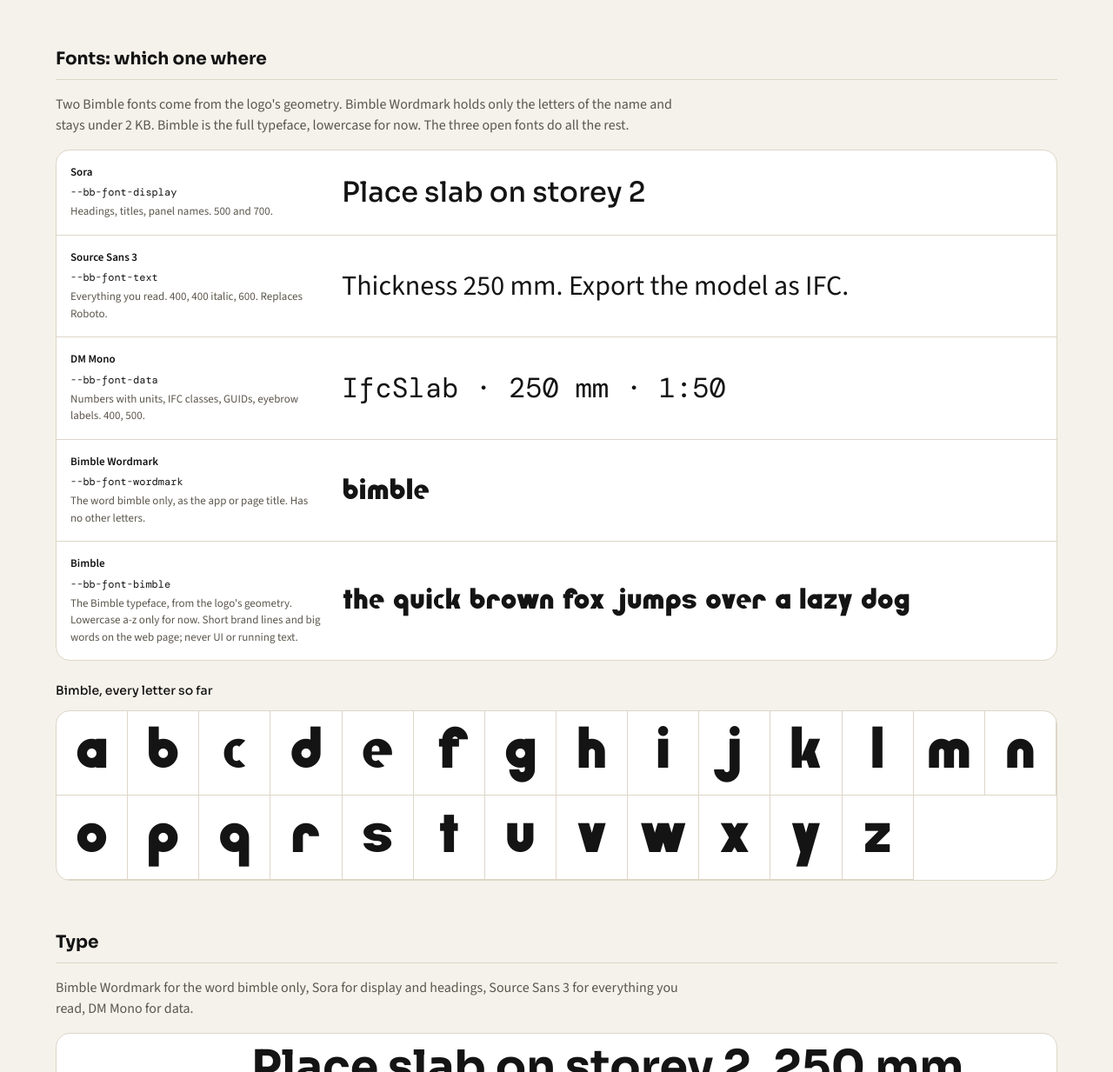
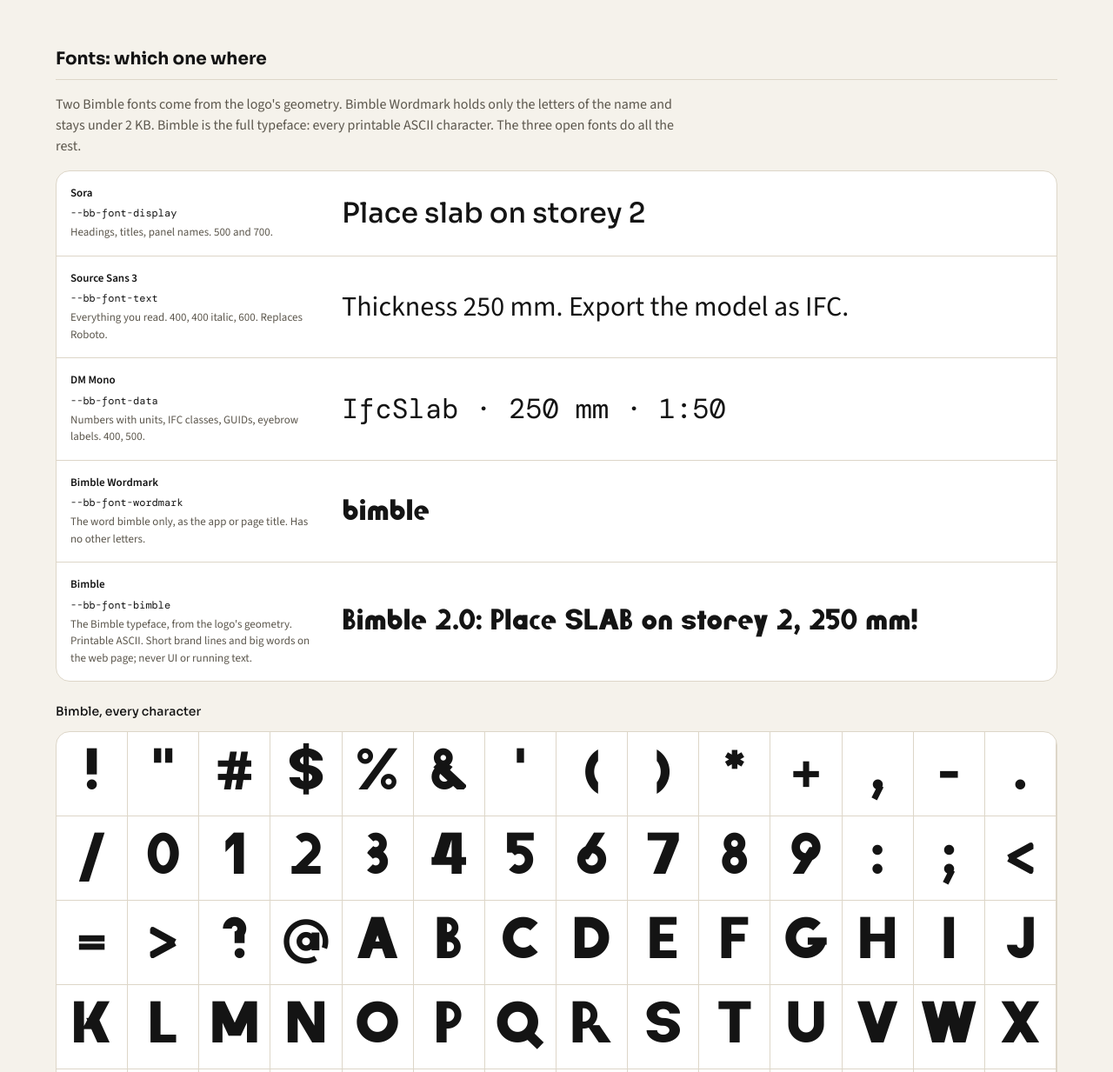
Before and after one commit to guilbep/bimble-design-skill, a plain HTML site: page index.html in a window 1280 px wide. Shown: the part 857-2090 px from the top of the page at 87% size. Drawn offline with Linux system fonts and the light colour scheme.

Commit message:
Deploying to gh-pages from @ guilbep/bimble-design-skill@a682ffc5ebbe882866ba0e4af37065b599efda1f 🚀

```diff
--- a/index.html
+++ b/index.html
@@ -103,7 +103,7 @@
     </section>
     <section class="cat-section" id="fonts">
       <h2>Fonts: which one where</h2>
-      <p class="cat-note">Two Bimble fonts come from the logo's geometry. Bimble Wordmark holds only the letters of the name and stays under 2 KB. Bimble is the full typeface, lowercase for now. The three open fonts do all the rest.</p>
+      <p class="cat-note">Two Bimble fonts come from the logo's geometry. Bimble Wordmark holds only the letters of the name and stays under 2 KB. Bimble is the full typeface: every printable ASCII character. The three open fonts do all the rest.</p>
       <div class="cat-fonts">
         <div class="cat-font">
           <div class="cat-font__meta"><strong>Sora</strong><code>--bb-font-display</code><span class="cat-quiet">Headings, titles, panel names. 500 and 700.</span></div>
@@ -122,12 +122,12 @@
           <div class="cat-font__sample" style="font-family:'Bimble Wordmark', Sora, sans-serif">bimble</div>
         </div>
         <div class="cat-font">
-          <div class="cat-font__meta"><strong>Bimble</strong><code>--bb-font-bimble</code><span class="cat-quiet">The Bimble typeface, from the logo's geometry. Lowercase a-z only for now. Short brand lines and big words on the web page; never UI or running text.</span></div>
-          <div class="cat-font__sample" style="font-family:Bimble, Sora, sans-serif">the quick brown fox jumps over a lazy dog</div>
+          <div class="cat-font__meta"><strong>Bimble</strong><code>--bb-font-bimble</code><span class="cat-quiet">The Bimble typeface, from the logo's geometry. Printable ASCII. Short brand lines and big words on the web page; never UI or running text.</span></div>
+          <div class="cat-font__sample" style="font-family:Bimble, Sora, sans-serif">Bimble 2.0: Place SLAB on storey 2, 250 mm!</div>
         </div>
       </div>
-      <h3>Bimble, every letter so far</h3>
-      <div class="cat-glyphs"><span>a</span><span>b</span><span>c</span><span>d</span><span>e</span><span>f</span><span>g</span><span>h</span><span>i</span><span>j</span><span>k</span><span>l</span><span>m</span><span>n</span><span>o</span><span>p</span><span>q</span><span>r</span><span>s</span><span>t</span><span>u</span><span>v</span><span>w</span><span>x</span><span>y</span><span>z</span></div>
+      <h3>Bimble, every character</h3>
+      <div class="cat-glyphs"><span>!</span><span>&quot;</span><span>#</span><span>$</span><span>%</span><span>&amp;</span><span>'</span><span>(</span><span>)</span><span>*</span><span>+</span><span>,</span><span>-</span><span>.</span><span>/</span><span>0</span><span>1</span><span>2</span><span>3</span><span>4</span><span>5</span><span>6</span><span>7</span><span>8</span><span>9</span><span>:</span><span>;</span><span>&lt;</span><span>=</span><span>&gt;</span><span>?</span><span>@</span><span>A</span><span>B</span><span>C</span><span>D</span><span>E</span><span>F</span><span>G</span><span>H</span><span>I</span><span>J</span><span>K</span><span>L</span><span>M</span><span>N</span><span>O</span><span>P</span><span>Q</span><span>R</span><span>S</span><span>T</span><span>U</span><span>V</span><span>W</span><span>X</span><span>Y</span><span>Z</span><span>[</span><span>\</span><span>]</span><span>^</span><span>_</span><span>`</span><span>a</span><span>b</span><span>c</span><span>d</span><span>e</span><span>f</span><span>g</span><span>h</span><span>i</span><span>j</span><span>k</span><span>l</span><span>m</span><span>n</span><span>o</span><span>p</span><span>q</span><span>r</span><span>s</span><span>t</span><span>u</span><span>v</span><span>w</span><span>x</span><span>y</span><span>z</span><span>{</span><span>|</span><span>}</span><span>~</span></div>
     </section>
     <section class="cat-section" id="type">
       <h2>Type</h2>
--- a/skills/bimble-design/fonts/fonts.css
+++ b/skills/bimble-design/fonts/fonts.css
@@ -137,7 +137,7 @@
   src: url('./bimble-wordmark.woff2') format('woff2'), url('./bimble-wordmark.ttf') format('truetype');
 }
 
-/* Bimble: the full typeface from the same geometry. Lowercase a-z for now. */
+/* Bimble: the full typeface from the same geometry. Printable ASCII. */
 @font-face {
   font-family: 'Bimble';
   font-style: normal;
--- a/skills/bimble-design/tokens/tokens.css
+++ b/skills/bimble-design/tokens/tokens.css
@@ -43,7 +43,7 @@
   --bb-font-text:    'Source Sans 3', 'Helvetica Neue', Arial, sans-serif;
   --bb-font-data:    'DM Mono', ui-monospace, Menlo, monospace;
   --bb-font-wordmark: 'Bimble Wordmark', 'Sora', sans-serif;  /* the word bimble only */
-  --bb-font-bimble:   'Bimble', 'Sora', sans-serif;           /* brand lines, big words; lowercase only for now */
+  --bb-font-bimble:   'Bimble', 'Sora', sans-serif;           /* brand lines, big words; printable ASCII */
 
   --bb-size-display: 52px;  --bb-lh-display: 1.02;
   --bb-size-title:   38px;  --bb-lh-title:   1.1;
--- a/skills/bimble-design/tokens/tokens.js
+++ b/skills/bimble-design/tokens/tokens.js
@@ -29,7 +29,7 @@ export const font = {
   text: "'Source Sans 3', 'Helvetica Neue', Arial, sans-serif",
   data: "'DM Mono', ui-monospace, Menlo, monospace",
   wordmark: "'Bimble Wordmark', 'Sora', sans-serif", // the word bimble only
-  bimble: "'Bimble', 'Sora', sans-serif", // brand lines, big words; lowercase only for now
+  bimble: "'Bimble', 'Sora', sans-serif", // brand lines, big words; printable ASCII
 };
 
 export const radius = { none: 0, sm: 8, md: 16, pill: 999 };
--- a/skills/bimble-design/tokens/tokens.json
+++ b/skills/bimble-design/tokens/tokens.json
@@ -55,7 +55,7 @@
       "text":    { "$value": ["Source Sans 3", "Helvetica Neue", "Arial", "sans-serif"], "$description": "Everything you read. 400, 400 italic, 600. Replaces Roboto." },
       "data":    { "$value": ["DM Mono", "ui-monospace", "Menlo", "monospace"], "$description": "Numbers with units, IFC classes, GUIDs, eyebrow labels. 400, 500." },
       "wordmark": { "$value": ["Bimble Wordmark", "Sora", "sans-serif"], "$description": "The word bimble only, as the app or page title. Has no other letters." },
-      "bimble":   { "$value": ["Bimble", "Sora", "sans-serif"], "$description": "The Bimble typeface, from the logo's geometry. Lowercase a-z only for now. Short brand lines and big words on the web page; never UI or running text." }
+      "bimble":   { "$value": ["Bimble", "Sora", "sans-serif"], "$description": "The Bimble typeface, from the logo's geometry. Printable ASCII. Short brand lines and big words on the web page; never UI or running text." }
     },
     "weight": {
       "$type": "fontWeight",
```
Also changed, not shown: skills/bimble-design/fonts/bimble-regular.ttf, skills/bimble-design/fonts/bimble-regular.woff2, skills/bimble-design/fonts/bimble-wordmark.ttf, skills/bimble-design/fonts/bimble-wordmark.woff2.
